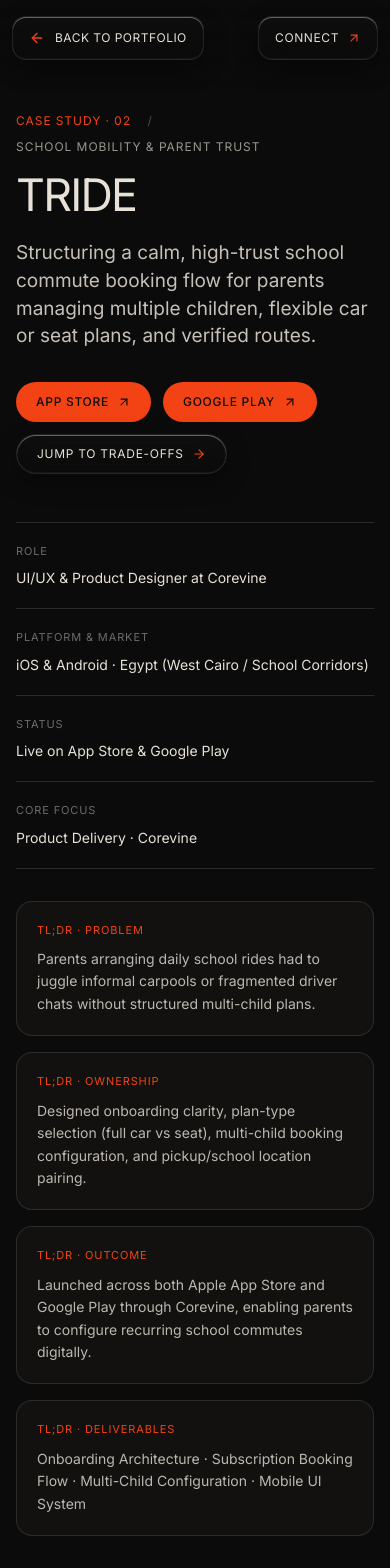
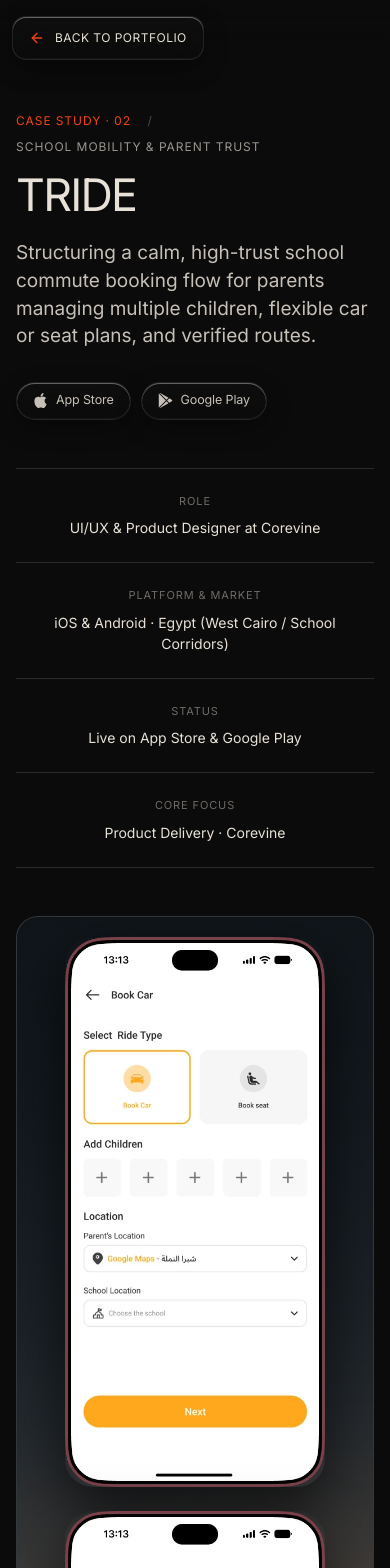
Before and after one commit to Elawady2002/my-website, a Next.js app: page /work/tride in a window 390 px wide. Shown: the top 1568 px of the page. Built offline with nearby package versions, Linux system fonts and the light colour scheme.

Commit message:
refactor(ui): add header download resume button and simplify editorial case studies

```diff
--- a/src/components/work/CaseStudyView.tsx
+++ b/src/components/work/CaseStudyView.tsx
@@ -1,9 +1,50 @@
 import React from "react";
 import Image from "next/image";
 import Link from "next/link";
-import { ArrowLeft, ArrowRight, ArrowUpRight, CheckCircle2, XCircle } from "lucide-react";
+import { ArrowLeft, ArrowUpRight } from "lucide-react";
 import { StylizedText, StylizedWords } from "@/components/ui/StylizedText";
 import type { CaseStudyDetail, CaseStudyLiveLink } from "@/data/caseStudies";
+
+function LiveLinkIcon({ type }: { type: CaseStudyLiveLink["type"] }) {
+  if (type === "appStore") {
+    return (
+      <svg
+        viewBox="0 0 24 24"
+        fill="currentColor"
+        aria-hidden="true"
+        className="w-[15px] h-[15px] shrink-0"
+      >
+        <path d="M12.152 6.896c-.948 0-2.415-1.078-3.96-1.04-2.04.027-3.91 1.183-4.961 3.014-2.117 3.675-.546 9.103 1.519 12.09 1.013 1.454 2.208 3.09 3.792 3.039 1.52-.065 2.09-.987 3.935-.987 1.831 0 2.35.987 3.96.948 1.637-.026 2.676-1.48 3.676-2.948 1.156-1.688 1.636-3.325 1.662-3.415-.039-.013-3.182-1.221-3.22-4.857-.026-3.04 2.48-4.494 2.597-4.559-1.429-2.09-3.623-2.324-4.39-2.376-2-.156-3.675 1.09-4.61 1.09zM15.53 3.83c.843-1.012 1.4-2.427 1.245-3.83-1.207.052-2.662.805-3.532 1.818-.78.896-1.454 2.338-1.273 3.714 1.338.104 2.715-.688 3.559-1.701" />
+      </svg>
+    );
+  }
+  if (type === "googlePlay") {
+    return (
+      <svg
+        viewBox="0 0 24 24"
+        fill="currentColor"
+        aria-hidden="true"
+        className="w-[15px] h-[15px] shrink-0"
+      >
+        <path d="M22.018 13.298l-3.919 2.218-3.515-3.493 3.543-3.521 3.891 2.202a1.49 1.49 0 0 1 0 2.594zM1.337.924a1.486 1.486 0 0 0-.112.568v21.017c0 .217.045.419.124.6l11.155-11.087L1.337.924zm12.207 10.065l3.258-3.238L3.45.195a1.466 1.466 0 0 0-.946-.179l11.04 10.973zm0 2.067l-11 10.933c.298.036.612-.016.906-.183l13.324-7.54-3.23-3.21z" />
+      </svg>
+    );
+  }
+  return (
+    <svg
+      viewBox="0 0 24 24"
+      fill="none"
+      stroke="currentColor"
+      strokeWidth="1.8"
+      aria-hidden="true"
+      className="w-[15px] h-[15px] shrink-0"
+    >
+      <circle cx="12" cy="12" r="9.5" />
+      <ellipse cx="12" cy="12" rx="4.2" ry="9.5" />
+      <path d="M2.8 12h18.4M4.5 7.5h15M4.5 16.5h15" />
+    </svg>
+  );
+}
 
 function LiveLinkBadge({ link }: { link: CaseStudyLiveLink }) {
   return (
@@ -11,10 +52,10 @@ function LiveLinkBadge({ link }: { link: CaseStudyLiveLink }) {
       href={link.href}
       target="_blank"
       rel="noopener noreferrer"
-      className="inline-flex h-10 items-center gap-2 rounded-full bg-[#f34213] px-5 text-[12px] font-medium uppercase tracking-[0.06em] text-[#0b0b0b] transition-colors hover:bg-[#ff5629]"
+      className="voy-glass inline-flex items-center gap-2 h-[38px] sm:h-[42px] px-4 sm:px-5 rounded-full text-[#e7e1d7]/85 text-[12.5px] sm:text-[13.5px] font-normal tracking-[-0.01em] whitespace-nowrap transition-[transform,color,background-color,border-color,opacity] duration-300 ease-[cubic-bezier(0.22,1,0.36,1)] hover:text-white hover:border-white/25 hover:!bg-white/[0.08] hover:-translate-y-[1.5px] active:scale-[0.97]"
     >
+      <LiveLinkIcon type={link.type} />
       <span>{link.label}</span>
-      <ArrowUpRight className="h-3.5 w-3.5" aria-hidden="true" />
     </a>
   );
 }
@@ -31,7 +72,7 @@ function SectionHeading({
       <span className="text-[12px] tabular-nums tracking-[0.08em] text-[#f34213]">
         {number}
       </span>
-      <h2 className="text-[14px] uppercase tracking-[0.06em] text-[#e7e1d7]/85">
+      <h2 className="text-[13px] sm:text-[14px] uppercase tracking-[0.06em] text-[#e7e1d7]/85">
         <StylizedText text={title} />
       </h2>
     </div>
@@ -47,7 +88,7 @@ export function CaseStudyView({
 }) {
   return (
     <div className="min-h-screen bg-[#0b0b0b] text-[#e7e1d7]">
-      <header className="fixed inset-x-0 top-0 z-50 px-3 pt-4 pb-8 md:px-6 md:pt-5 md:pb-10 flex items-center justify-between gap-2 pointer-events-none bg-gradient-to-b from-[#0b0b0b] via-[#0b0b0b]/80 to-transparent">
+      <header className="fixed inset-x-0 top-0 z-50 px-3 pt-4 pb-8 md:px-6 md:pt-5 md:pb-10 flex items-center justify-between pointer-events-none bg-gradient-to-b from-[#0b0b0b] via-[#0b0b0b]/80 to-transparent">
         <Link
           href="/"
           className="voy-glass group pointer-events-auto inline-flex h-[44px] md:h-[50px] items-center gap-2.5 rounded-[14px] px-4 md:px-5 text-[12px] md:text-[13.5px] uppercase tracking-[0.04em] text-[#e7e1d7] hover:text-white hover:border-white/25 transition-all duration-200"
@@ -58,25 +99,9 @@ export function CaseStudyView({
           />
           <span>Back to Portfolio</span>
         </Link>
-
-        <div className="flex items-center gap-2 pointer-events-auto">
-          <Link
-            href="/#work"
-            className="voy-glass hidden sm:inline-flex h-[44px] md:h-[50px] items-center gap-2 rounded-[14px] px-4 md:px-5 text-[12px] md:text-[13px] uppercase tracking-[0.05em] text-[#e7e1d7]/80 hover:text-white hover:border-white/25 transition-colors"
-          >
-            <span>All Case Studies</span>
-          </Link>
-          <Link
-            href="/#contact"
-            className="voy-glass inline-flex h-[44px] md:h-[50px] items-center gap-2 rounded-[14px] px-4 md:px-5 text-[12px] md:text-[13px] uppercase tracking-[0.05em] text-[#e7e1d7] hover:text-white hover:border-white/25 transition-colors"
-          >
-            <span>Connect</span>
-            <ArrowUpRight className="h-3.5 w-3.5 text-[#f34213]" aria-hidden="true" />
-          </Link>
-        </div>
       </header>
 
-      <main className="px-4 sm:px-6 pt-28 sm:pt-36 pb-20 sm:pb-28 max-w-[1320px] mx-auto">
+      <main className="px-4 sm:px-6 pt-28 sm:pt-36 pb-20 sm:pb-28 max-w-[1280px] mx-auto">
         {/* Hero Block */}
         <section aria-label={`${study.title} overview`} className="pb-12 sm:pb-16">
           <div className="flex flex-wrap items-center gap-x-4 gap-y-2 text-[12px] uppercase tracking-[0.08em]">
@@ -91,26 +116,21 @@ export function CaseStudyView({
             <StylizedText text={study.title} />
           </h1>
 
-          <p className="mt-6 max-w-[840px] text-[19px] sm:text-[24px] leading-[1.45] font-normal text-[#e7e1d7]/85">
+          <p className="mt-6 max-w-[820px] text-[19px] sm:text-[24px] leading-[1.45] font-normal text-[#e7e1d7]/85">
             {study.subtitle}
           </p>
 
-          <div className="mt-8 flex flex-wrap items-center gap-3">
+          {study.liveLinks.length > 0 ? (
+            <div className="mt-8 flex flex-wrap items-center gap-2.5">
               {study.liveLinks.map((link) => (
                 <LiveLinkBadge key={link.href} link={link} />
               ))}
-            <a
-              href="#explorations"
-              className="voy-glass inline-flex h-10 items-center gap-2 rounded-full px-5 text-[12px] uppercase tracking-[0.06em] text-[#e7e1d7] hover:text-white hover:border-white/25 transition-colors"
-            >
-              <span>Jump to Trade-offs</span>
-              <ArrowRight className="h-3.5 w-3.5 text-[#f34213]" aria-hidden="true" />
-            </a>
             </div>
+          ) : null}
 
-          {/* 4-Column Metadata Strip */}
+          {/* Centered 4-Column Metadata Strip */}
           <div className="mt-12 grid grid-cols-1 sm:grid-cols-2 lg:grid-cols-4 border-y border-[#e7e1d7]/15">
-            <div className="py-5 sm:pr-6 border-b sm:border-b lg:border-b-0 lg:border-r border-[#e7e1d7]/15">
+            <div className="flex flex-col items-center justify-center text-center py-6 px-5 border-b sm:border-r lg:border-b-0 border-[#e7e1d7]/15">
               <p className="text-[11px] uppercase tracking-[0.08em] text-[#e7e1d7]/45">
                 ROLE
               </p>
@@ -118,7 +138,7 @@ export function CaseStudyView({
                 {study.role}
               </p>
             </div>
-            <div className="py-5 sm:pl-6 lg:px-6 border-b sm:border-b lg:border-b-0 lg:border-r border-[#e7e1d7]/15">
+            <div className="flex flex-col items-center justify-center text-center py-6 px-5 border-b lg:border-r lg:border-b-0 border-[#e7e1d7]/15">
               <p className="text-[11px] uppercase tracking-[0.08em] text-[#e7e1d7]/45">
                 PLATFORM & MARKET
               </p>
@@ -126,7 +146,7 @@ export function CaseStudyView({
                 {study.platform} · {study.market}
               </p>
             </div>
-            <div className="py-5 sm:pr-6 lg:px-6 border-b sm:border-b-0 lg:border-r border-[#e7e1d7]/15">
+            <div className="flex flex-col items-center justify-center text-center py-6 px-5 border-b sm:border-b-0 sm:border-r border-[#e7e1d7]/15">
               <p className="text-[11px] uppercase tracking-[0.08em] text-[#e7e1d7]/45">
                 STATUS
               </p>
@@ -134,48 +154,12 @@ export function CaseStudyView({
                 {study.status}
               </p>
             </div>
-            <div className="py-5 sm:pl-6">
+            <div className="flex flex-col items-center justify-center text-center py-6 px-5">
               <p className="text-[11px] uppercase tracking-[0.08em] text-[#e7e1d7]/45">
                 CORE FOCUS
               </p>
               <p className="mt-2 text-[14px] leading-[1.5] text-[#e7e1d7]">
                 {study.timeline}
-              </p>
-            </div>
-          </div>
-
-          {/* 4-Column Executive TL;DR Strip */}
-          <div className="mt-8 grid grid-cols-1 md:grid-cols-2 lg:grid-cols-4 gap-4">
-            <div className="rounded-2xl border border-[#e7e1d7]/12 bg-[#121110] p-5">
-              <p className="text-[11px] uppercase tracking-[0.08em] text-[#f34213]">
-                TL;DR · PROBLEM
-              </p>
-              <p className="mt-2.5 text-[14px] leading-[1.6] text-[#e7e1d7]/80">
-                {study.summary.problemBrief}
-              </p>
-            </div>
-            <div className="rounded-2xl border border-[#e7e1d7]/12 bg-[#121110] p-5">
-              <p className="text-[11px] uppercase tracking-[0.08em] text-[#f34213]">
-                TL;DR · OWNERSHIP
-              </p>
-              <p className="mt-2.5 text-[14px] leading-[1.6] text-[#e7e1d7]/80">
-                {study.summary.roleScope}
-              </p>
-            </div>
-            <div className="rounded-2xl border border-[#e7e1d7]/12 bg-[#121110] p-5">
-              <p className="text-[11px] uppercase tracking-[0.08em] text-[#f34213]">
-                TL;DR · OUTCOME
-              </p>
-              <p className="mt-2.5 text-[14px] leading-[1.6] text-[#e7e1d7]/80">
-                {study.summary.keyOutcome}
-              </p>
-            </div>
-            <div className="rounded-2xl border border-[#e7e1d7]/12 bg-[#121110] p-5">
-              <p className="text-[11px] uppercase tracking-[0.08em] text-[#f34213]">
-                TL;DR · DELIVERABLES
-              </p>
-              <p className="mt-2.5 text-[14px] leading-[1.6] text-[#e7e1d7]/80">
-                {study.summary.deliverables}
               </p>
             </div>
           </div>
@@ -191,7 +175,7 @@ export function CaseStudyView({
               src={study.media.bgImage}
               alt=""
               fill
-              sizes="(max-width: 1320px) 100vw, 1320px"
+              sizes="(max-width: 1280px) 100vw, 1280px"
               className="object-cover opacity-35 pointer-events-none select-none"
             />
             <div
@@ -250,22 +234,22 @@ export function CaseStudyView({
         {/* 01 Context & Problem */}
         <section className="py-12 sm:py-16 border-t border-[#e7e1d7]/15 grid grid-cols-1 lg:grid-cols-12 gap-8 lg:gap-12">
           <SectionHeading number="01" title="CONTEXT & PROBLEM" />
-          <div className="lg:col-span-8 space-y-6">
+          <div className="lg:col-span-8 space-y-8">
             <p className="text-[16px] sm:text-[18px] leading-[1.7] text-[#e7e1d7]/80">
               {study.context}
             </p>
-            <div className="rounded-2xl border border-[#e7e1d7]/12 bg-[#121110] p-6 sm:p-7 space-y-4">
+            <div className="border-t border-[#e7e1d7]/12 pt-7 space-y-4">
               <h3 className="text-[20px] sm:text-[24px] leading-[1.3] font-normal text-[#e7e1d7]">
                 {study.problem.headline}
               </h3>
               <p className="text-[15px] sm:text-[16px] leading-[1.7] text-[#e7e1d7]/75">
                 {study.problem.body}
               </p>
-              <ul className="pt-2 space-y-2.5">
+              <ul className="pt-2 space-y-3 border-t border-[#e7e1d7]/10">
                 {study.problem.painPoints.map((point) => (
                   <li
                     key={point}
-                    className="flex items-start gap-3 text-[14.5px] sm:text-[15px] leading-[1.6] text-[#e7e1d7]/85"
+                    className="flex items-start gap-3 pt-2 text-[14.5px] sm:text-[15px] leading-[1.6] text-[#e7e1d7]/85"
                   >
                     <span
                       aria-hidden="true"
@@ -282,8 +266,8 @@ export function CaseStudyView({
         {/* 02 Why It Mattered */}
         <section className="py-12 sm:py-16 border-t border-[#e7e1d7]/15 grid grid-cols-1 lg:grid-cols-12 gap-8 lg:gap-12">
           <SectionHeading number="02" title="WHY IT MATTERED" />
-          <div className="lg:col-span-8 grid grid-cols-1 md:grid-cols-2 gap-6">
-            <div className="rounded-2xl border border-[#e7e1d7]/12 bg-[#121110] p-6">
+          <div className="lg:col-span-8 grid grid-cols-1 md:grid-cols-2 gap-8 md:gap-10">
+            <div className="border-t border-[#e7e1d7]/12 pt-5 md:border-t-0 md:pt-0">
               <p className="text-[11px] uppercase tracking-[0.08em] text-[#e7e1d7]/45">
                 USER IMPACT
               </p>
@@ -291,7 +275,7 @@ export function CaseStudyView({
                 {study.whyItMattered.userImpact}
               </p>
             </div>
-            <div className="rounded-2xl border border-[#e7e1d7]/12 bg-[#121110] p-6">
+            <div className="border-t border-[#e7e1d7]/12 pt-5 md:border-t-0 md:pt-0 md:border-l md:border-[#e7e1d7]/12 md:pl-10">
               <p className="text-[11px] uppercase tracking-[0.08em] text-[#e7e1d7]/45">
                 BUSINESS STAKES
               </p>
@@ -305,22 +289,20 @@ export function CaseStudyView({
         {/* 03 Constraints & Discovery */}
         <section className="py-12 sm:py-16 border-t border-[#e7e1d7]/15 grid grid-cols-1 lg:grid-cols-12 gap-8 lg:gap-12">
           <SectionHeading number="03" title="CONSTRAINTS & DISCOVERY" />
-          <div className="lg:col-span-8">
-            <div className="grid grid-cols-1 sm:grid-cols-2 gap-4">
+          <div className="lg:col-span-8 grid grid-cols-1 sm:grid-cols-2 gap-x-10 gap-y-6">
             {study.constraints.map((constraint, idx) => (
               <div
                 key={constraint}
-                  className="rounded-2xl border border-[#e7e1d7]/12 bg-[#121110] p-5"
+                className="border-t border-[#e7e1d7]/12 pt-4"
               >
                 <span className="text-[11px] tabular-nums tracking-[0.08em] text-[#f34213]">
-                    CONSTRAINT 0{idx + 1}
+                  0{idx + 1}
                 </span>
                 <p className="mt-2 text-[14.5px] sm:text-[15px] leading-[1.6] text-[#e7e1d7]/85">
                   {constraint}
                 </p>
               </div>
             ))}
-            </div>
           </div>
         </section>
 
@@ -330,34 +312,22 @@ export function CaseStudyView({
           className="scroll-mt-24 py-12 sm:py-16 border-t border-[#e7e1d7]/15 grid grid-cols-1 lg:grid-cols-12 gap-8 lg:gap-12"
         >
           <SectionHeading number="04" title="EXPLORATIONS & TRADE-OFFS" />
-          <div className="lg:col-span-8 space-y-4">
+          <div className="lg:col-span-8 divide-y divide-[#e7e1d7]/12">
             {study.explorations.map((exp) => {
               const isChosen = exp.verdict === "Chosen";
               return (
-                <div
-                  key={exp.label}
-                  className={`rounded-2xl border p-6 transition-colors ${
-                    isChosen
-                      ? "border-[#f34213]/45 bg-[#191210]"
-                      : "border-[#e7e1d7]/12 bg-[#121110]"
-                  }`}
-                >
+                <div key={exp.label} className="py-6 first:pt-0 last:pb-0">
                   <div className="flex flex-wrap items-center justify-between gap-3">
                     <h3 className="text-[16px] sm:text-[18px] font-medium text-[#e7e1d7]">
                       {exp.label}
                     </h3>
                     <span
-                      className={`inline-flex items-center gap-1.5 rounded-full px-3 py-1 text-[11px] uppercase tracking-[0.07em] font-medium ${
+                      className={`inline-flex items-center rounded-full px-3 py-1 text-[11px] uppercase tracking-[0.07em] font-medium ${
                         isChosen
-                          ? "bg-[#f34213] text-[#0b0b0b]"
-                          : "bg-white/[0.06] text-[#e7e1d7]/65"
+                          ? "border border-[#f34213]/45 bg-[#f34213]/[0.06] text-[#f34213]"
+                          : "border border-[#e7e1d7]/15 text-[#e7e1d7]/55"
                       }`}
                     >
-                      {isChosen ? (
-                        <CheckCircle2 className="h-3.5 w-3.5" aria-hidden="true" />
-                      ) : (
-                        <XCircle className="h-3.5 w-3.5" aria-hidden="true" />
-                      )}
                       {exp.verdict}
                     </span>
                   </div>
@@ -378,12 +348,9 @@ export function CaseStudyView({
         {/* 05 Key Design Decisions */}
         <section className="py-12 sm:py-16 border-t border-[#e7e1d7]/15 grid grid-cols-1 lg:grid-cols-12 gap-8 lg:gap-12">
           <SectionHeading number="05" title="KEY DESIGN DECISIONS" />
-          <div className="lg:col-span-8 space-y-5">
+          <div className="lg:col-span-8 divide-y divide-[#e7e1d7]/12">
             {study.designDecisions.map((decision, idx) => (
-              <div
-                key={decision.title}
-                className="border-b border-[#e7e1d7]/12 pb-5 last:border-b-0 last:pb-0"
-              >
+              <div key={decision.title} className="py-5 first:pt-0 last:pb-0">
                 <div className="flex items-baseline gap-3">
                   <span className="text-[12px] tabular-nums text-[#f34213]">
                     0{idx + 1}
@@ -410,11 +377,11 @@ export function CaseStudyView({
             <p className="text-[15px] sm:text-[16px] leading-[1.7] text-[#e7e1d7]/80">
               {study.systemsAndHandoff.body}
             </p>
-            <ul className="space-y-2.5 pt-1">
+            <ul className="space-y-2.5 pt-2 border-t border-[#e7e1d7]/12">
               {study.systemsAndHandoff.highlights.map((item) => (
                 <li
                   key={item}
-                  className="flex items-start gap-3 text-[14.5px] sm:text-[15px] leading-[1.6] text-[#e7e1d7]/85"
+                  className="flex items-start gap-3 pt-1 text-[14.5px] sm:text-[15px] leading-[1.6] text-[#e7e1d7]/85"
                 >
                   <span
                     aria-hidden="true"
@@ -430,20 +397,20 @@ export function CaseStudyView({
         {/* 07 Shipped Outcome & Next Iterations */}
         <section className="py-12 sm:py-16 border-t border-[#e7e1d7]/15 grid grid-cols-1 lg:grid-cols-12 gap-8 lg:gap-12">
           <SectionHeading number="07" title="OUTCOME & NEXT STEPS" />
-          <div className="lg:col-span-8 grid grid-cols-1 md:grid-cols-2 gap-6">
-            <div className="rounded-2xl border border-[#e7e1d7]/12 bg-[#121110] p-6 space-y-3">
+          <div className="lg:col-span-8 grid grid-cols-1 md:grid-cols-2 gap-8 md:gap-10">
+            <div className="space-y-3">
               <p className="text-[11px] uppercase tracking-[0.08em] text-[#f34213]">
                 SHIPPED REALITY
               </p>
-              <ul className="space-y-3">
+              <ul className="space-y-3 border-t border-[#e7e1d7]/12 pt-4">
                 {study.outcomeAndNextSteps.shippedReality.map((item) => (
                   <li
                     key={item}
-                    className="flex items-start gap-2.5 text-[14.5px] leading-[1.6] text-[#e7e1d7]/85"
+                    className="flex items-start gap-3 text-[14.5px] leading-[1.6] text-[#e7e1d7]/85"
                   >
-                    <CheckCircle2
-                      className="mt-0.5 h-4 w-4 shrink-0 text-[#f34213]"
+                    <span
                       aria-hidden="true"
+                      className="mt-2 h-1.5 w-1.5 shrink-0 rounded-full bg-[#f34213]"
                     />
                     <span>{item}</span>
                   </li>
@@ -451,19 +418,19 @@ export function CaseStudyView({
               </ul>
             </div>
 
-            <div className="rounded-2xl border border-[#e7e1d7]/12 bg-[#121110] p-6 space-y-3">
+            <div className="space-y-3 md:border-l md:border-[#e7e1d7]/12 md:pl-10">
               <p className="text-[11px] uppercase tracking-[0.08em] text-[#e7e1d7]/55">
                 V2 METRICS TO INSTRUMENT
               </p>
-              <ul className="space-y-3">
+              <ul className="space-y-3 border-t border-[#e7e1d7]/12 pt-4">
                 {study.outcomeAndNextSteps.nextMetricsToTrack.map((metric) => (
                   <li
                     key={metric}
-                    className="flex items-start gap-2.5 text-[14.5px] leading-[1.6] text-[#e7e1d7]/80"
+                    className="flex items-start gap-3 text-[14.5px] leading-[1.6] text-[#e7e1d7]/80"
                   >
                     <span
                       aria-hidden="true"
-                      className="mt-2 h-1.5 w-1.5 shrink-0 rounded-full bg-[#e7e1d7]/50"
+                      className="mt-2 h-1.5 w-1.5 shrink-0 rounded-full bg-[#e7e1d7]/45"
                     />
                     <span>{metric}</span>
                   </li>
@@ -473,19 +440,20 @@ export function CaseStudyView({
           </div>
         </section>
 
-        {/* Next Case Study Footer Navigation */}
+        {/* Minimal Editorial Next Case Study Link */}
         <section
           aria-label="Next case study"
-          className="pt-12 sm:pt-16 border-t border-[#e7e1d7]/15 space-y-8"
+          className="border-t border-[#e7e1d7]/15"
         >
           <Link
             href={`/work/${nextStudy.slug}`}
-            className="group block rounded-[22px] border border-[#e7e1d7]/15 bg-[#121110] p-6 sm:p-10 transition-colors hover:border-[#f34213]/60"
+            className="group block py-10 sm:py-14 transition-opacity hover:opacity-95"
           >
             <div className="flex flex-wrap items-center justify-between gap-2 text-[12px] uppercase tracking-[0.08em] text-[#e7e1d7]/55">
               <span>NEXT CASE STUDY · {nextStudy.number}</span>
               <span className="inline-flex items-center gap-1.5 text-[#f34213]">
-                Explore <ArrowUpRight className="h-4 w-4 transition-transform group-hover:translate-x-0.5 group-hover:-translate-y-0.5" />
+                Explore{" "}
+                <ArrowUpRight className="h-4 w-4 transition-transform group-hover:translate-x-0.5 group-hover:-translate-y-0.5" />
               </span>
             </div>
             <h2 className="mt-3 text-[clamp(1.85rem,4.4vw,3.6rem)] leading-[0.98] tracking-[-0.03em] font-normal uppercase text-[#e7e1d7]">
@@ -495,24 +463,6 @@ export function CaseStudyView({
               {nextStudy.subtitle}
             </p>
           </Link>
-
-          <div className="flex flex-wrap items-center justify-between gap-4">
-            <Link
-              href="/#work"
-              className="voy-glass inline-flex h-11 items-center gap-2 rounded-full px-6 text-[12.5px] uppercase tracking-[0.05em] text-[#e7e1d7] hover:text-white hover:border-white/25 transition-colors"
-            >
-              <ArrowLeft className="h-4 w-4 text-[#f34213]" aria-hidden="true" />
-              <span>Back to All Work</span>
-            </Link>
-
-            <Link
-              href="/#contact"
-              className="inline-flex h-11 items-center gap-2 rounded-full bg-[#f34213] px-6 text-[12.5px] font-medium uppercase tracking-[0.05em] text-[#0b0b0b] hover:bg-[#ff5629] transition-colors"
-            >
-              <span>Book an Intro Call</span>
-              <ArrowUpRight className="h-4 w-4" aria-hidden="true" />
-            </Link>
-          </div>
         </section>
       </main>
     </div>
--- a/src/data/site.ts
+++ b/src/data/site.ts
@@ -94,7 +94,7 @@ export interface CertificateItem {
 
 export const siteConfig = {
   domain: "ABDULLAH ELAWADY",
-  edition: "PRODUCT DESIGN · 2026",
+  edition: "PRODUCT DESIGNER · 2026",
   greeting: "SENIOR PRODUCT DESIGNER",
   tagline:
     "I design end-to-end mobile & web products—turning complex user problems into clear, shippable experiences.",
```
Also changed, not shown: src/components/resume/ResumeView.tsx (+0 -7 lines), src/components/sections/HeaderStage.tsx (+10 -4 lines). Lines whose indentation alone changed are shown as unchanged.
